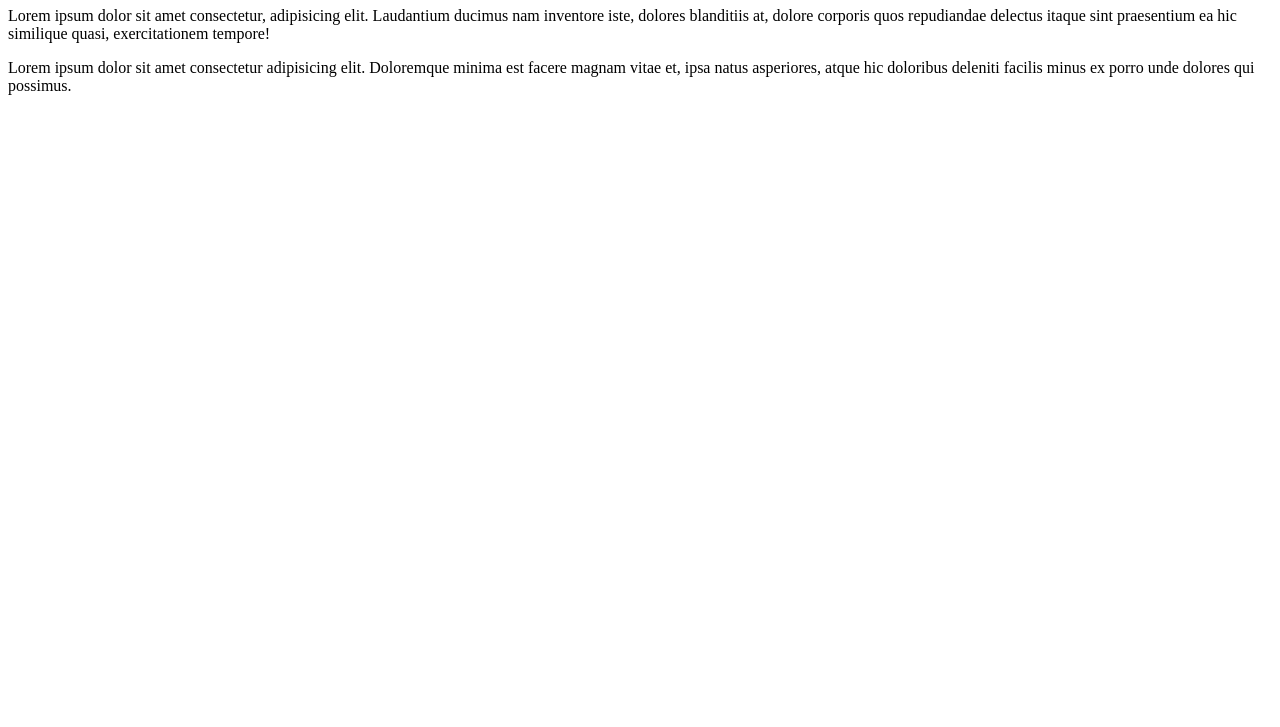
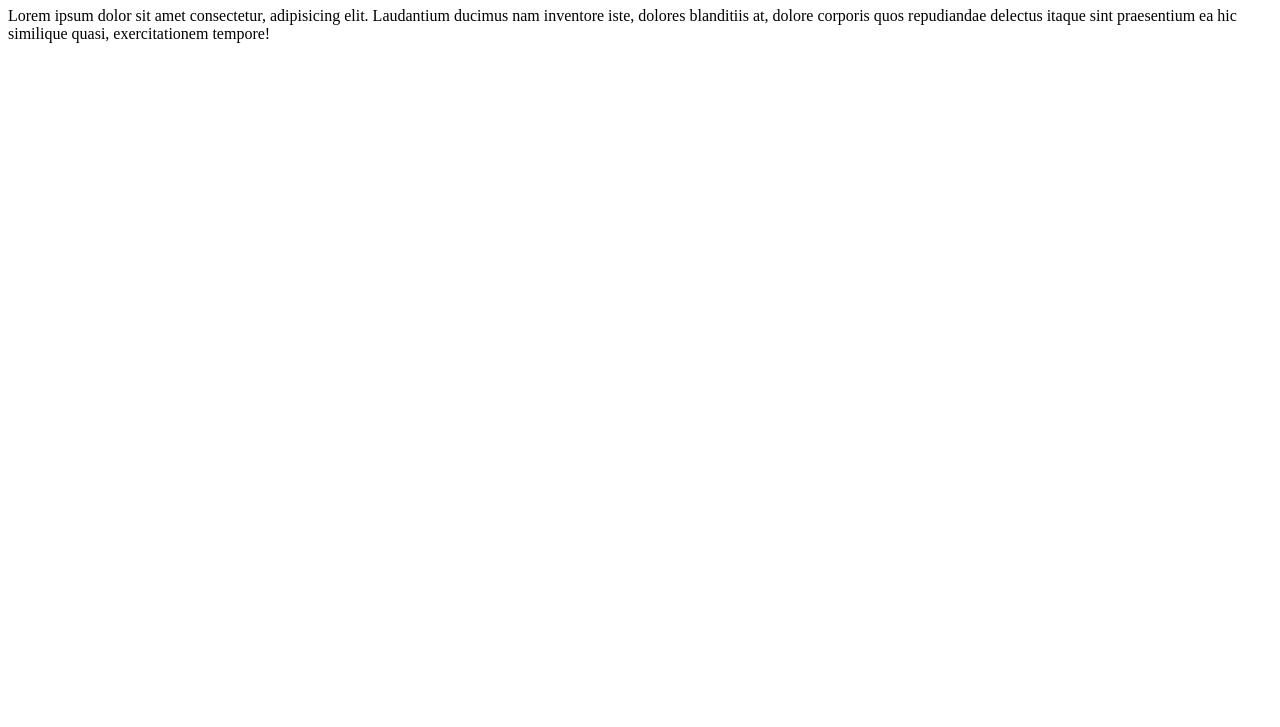
Before and after one commit to smilegse/Bootstrap4_Tutorial, a plain HTML site: page services.html in a window 1280 px wide. Shown: the part 73-800 px from the top of the page. Drawn offline with Linux system fonts and the light colour scheme.

Commit message:
lorem remove

```diff
--- a/services.html
+++ b/services.html
@@ -14,10 +14,5 @@
         <p>Lorem ipsum dolor sit amet consectetur, adipisicing elit. Laudantium ducimus nam inventore iste, dolores blanditiis at, dolore corporis quos repudiandae delectus itaque sint praesentium ea hic similique quasi, exercitationem tempore!</p>
 
     </div>
-    <div>
-        <p>
-            Lorem ipsum dolor sit amet consectetur adipisicing elit. Doloremque minima est facere magnam vitae et, ipsa natus asperiores, atque hic doloribus deleniti facilis minus ex porro unde dolores qui possimus.
-        </p>
-    </div>
 </body>
 </html>
```
